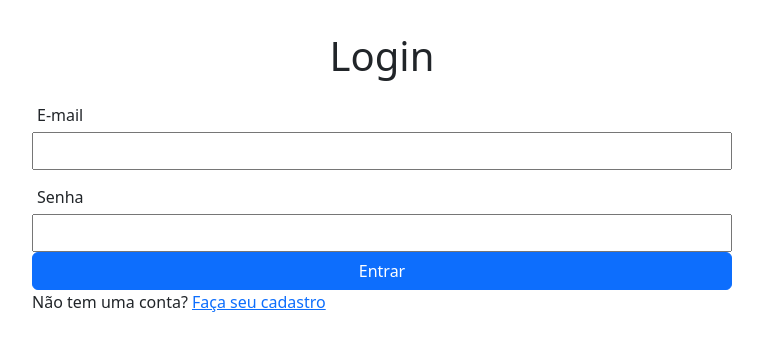
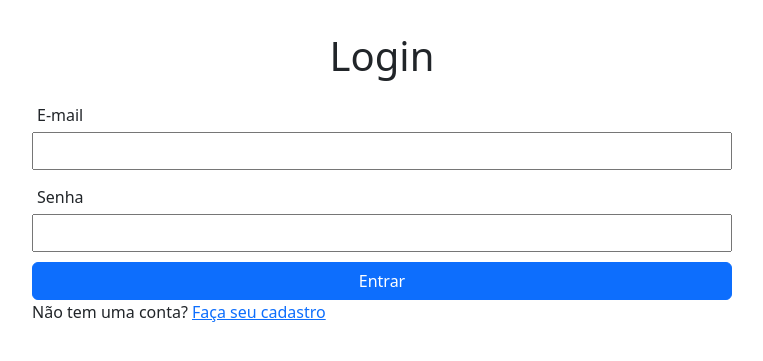
Before and after one commit to ZacMarshall1/TrabalhoA2, a PHP site: page /login.php in a window 1280 px wide. Shown: the top 361 px of the page, without its empty margins (258-1021 px from the left). Run offline with PHP 8.4, Linux system fonts and the light colour scheme; data that the repository does not hold is empty.

Commit message:
CSS Mudado

```diff
--- a/login.css
+++ b/login.css
@@ -23,6 +23,10 @@ button {
     margin-bottom: 50px;
 }
 
+.btn {
+    margin-top: 10px;
+}
+
 h1 {
     text-align: center;
 }
```
